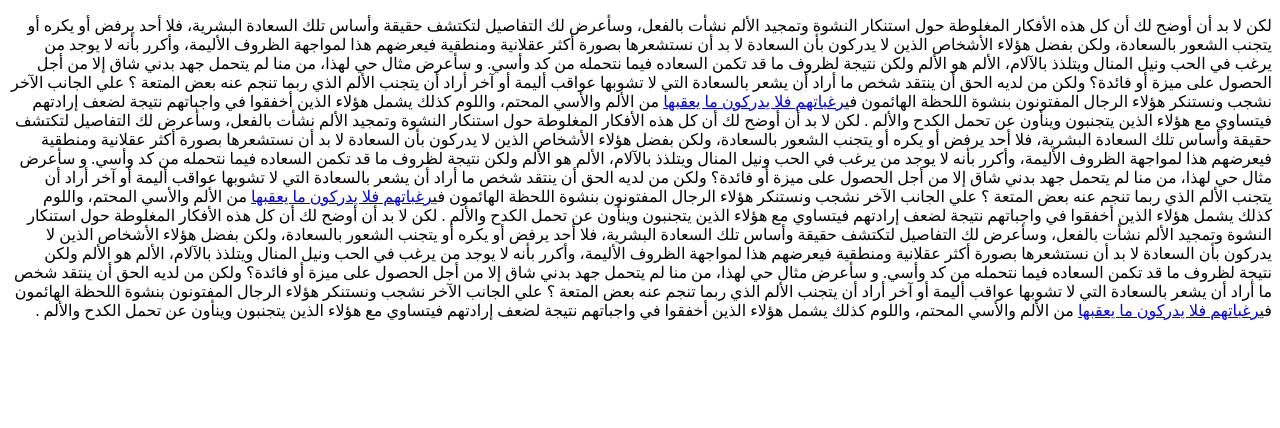
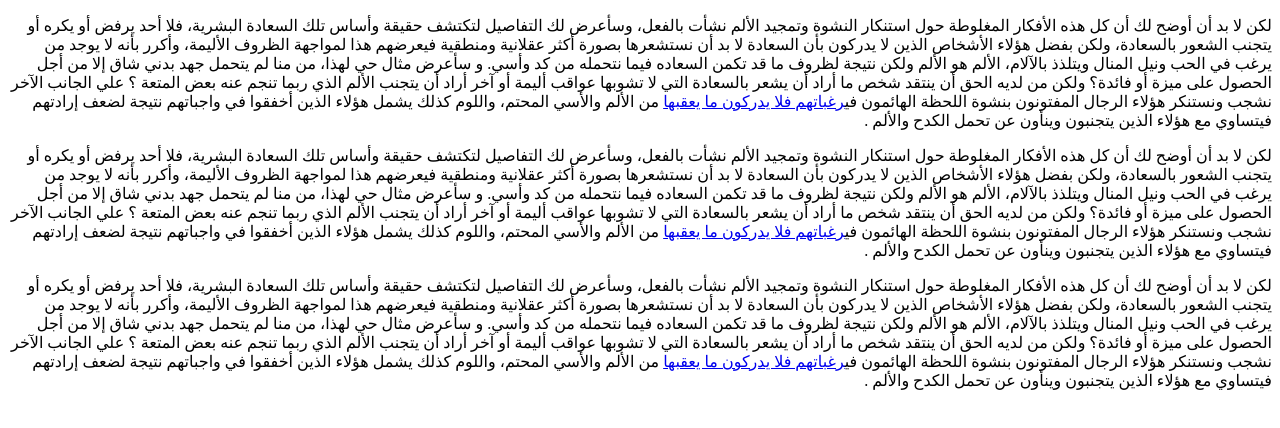
Before and after one commit to kishoresukumaran/learn_frontend, a plain HTML site: page exercises_frontend/html_files/index.html in a window 1280 px wide. Drawn offline with Linux system fonts and the light colour scheme.

Commit message:
v1.4 Changes

```diff
--- a/exercises_frontend/html_files/index.html
+++ b/exercises_frontend/html_files/index.html
@@ -27,6 +27,8 @@
         الألم والأسي المحتم، واللوم كذلك يشمل هؤلاء الذين أخفقوا في واجباتهم نتيجة لضعف إرادتهم فيتساوي مع هؤلاء
         الذين
         يتجنبون وينأون عن تحمل الكدح والألم .
+    </p>
+    <p>
         لكن لا بد أن أوضح لك أن كل هذه الأفكار المغلوطة حول استنكار النشوة وتمجيد الألم نشأت بالفعل، وسأعرض لك
         التفاصيل
         لتكتشف حقيقة وأساس تلك السعادة البشرية، فلا أحد يرفض أو يكره أو يتجنب الشعور بالسعادة، ولكن بفضل هؤلاء
@@ -45,7 +47,8 @@
         الألم والأسي المحتم، واللوم كذلك يشمل هؤلاء الذين أخفقوا في واجباتهم نتيجة لضعف إرادتهم فيتساوي مع هؤلاء
         الذين
         يتجنبون وينأون عن تحمل الكدح والألم .
-        لكن لا بد أن أوضح لك أن كل هذه الأفكار المغلوطة حول استنكار النشوة وتمجيد الألم نشأت بالفعل، وسأعرض لك
+    </p>
+    <p>لكن لا بد أن أوضح لك أن كل هذه الأفكار المغلوطة حول استنكار النشوة وتمجيد الألم نشأت بالفعل، وسأعرض لك
         التفاصيل
         لتكتشف حقيقة وأساس تلك السعادة البشرية، فلا أحد يرفض أو يكره أو يتجنب الشعور بالسعادة، ولكن بفضل هؤلاء
         الأشخاص
```
